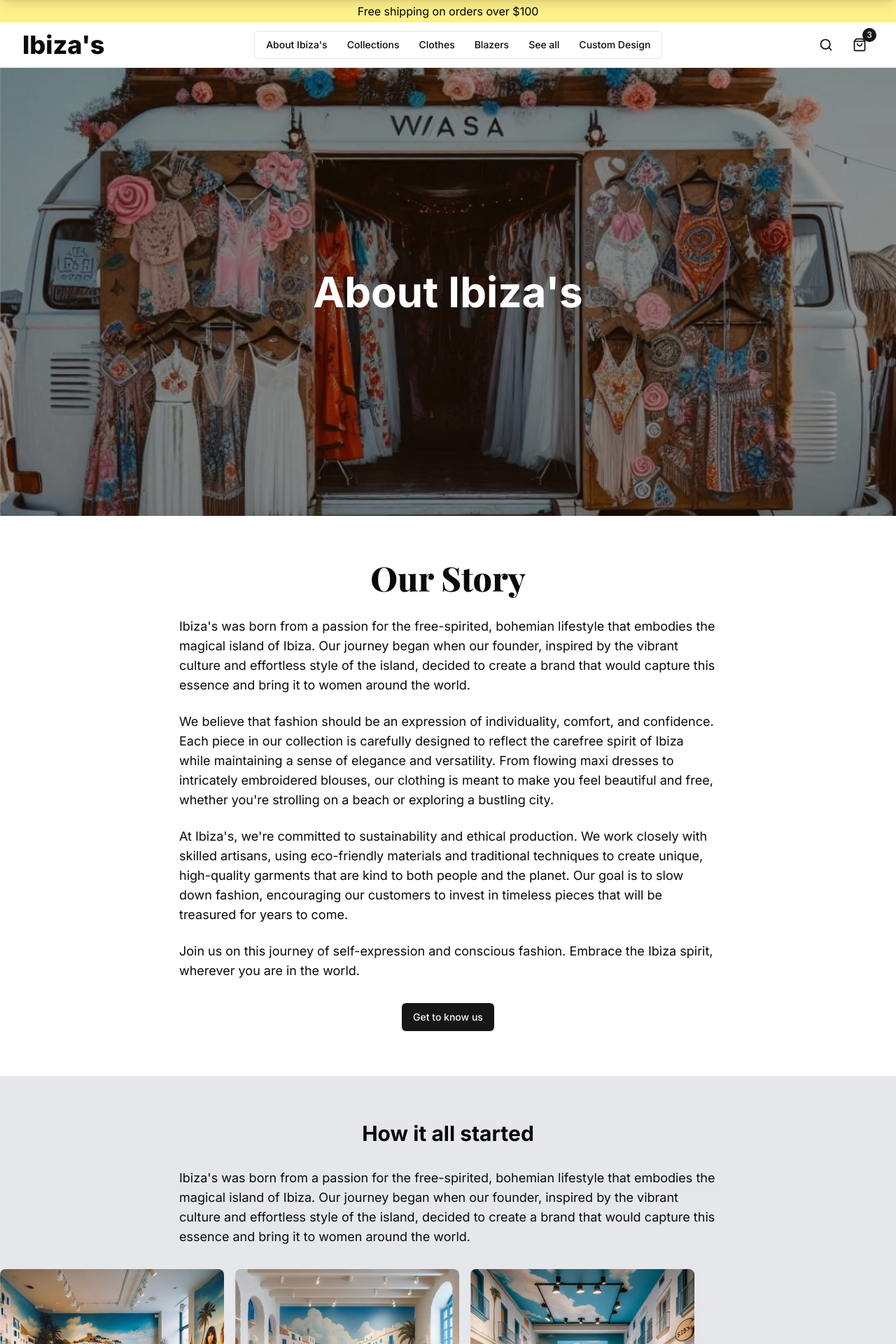
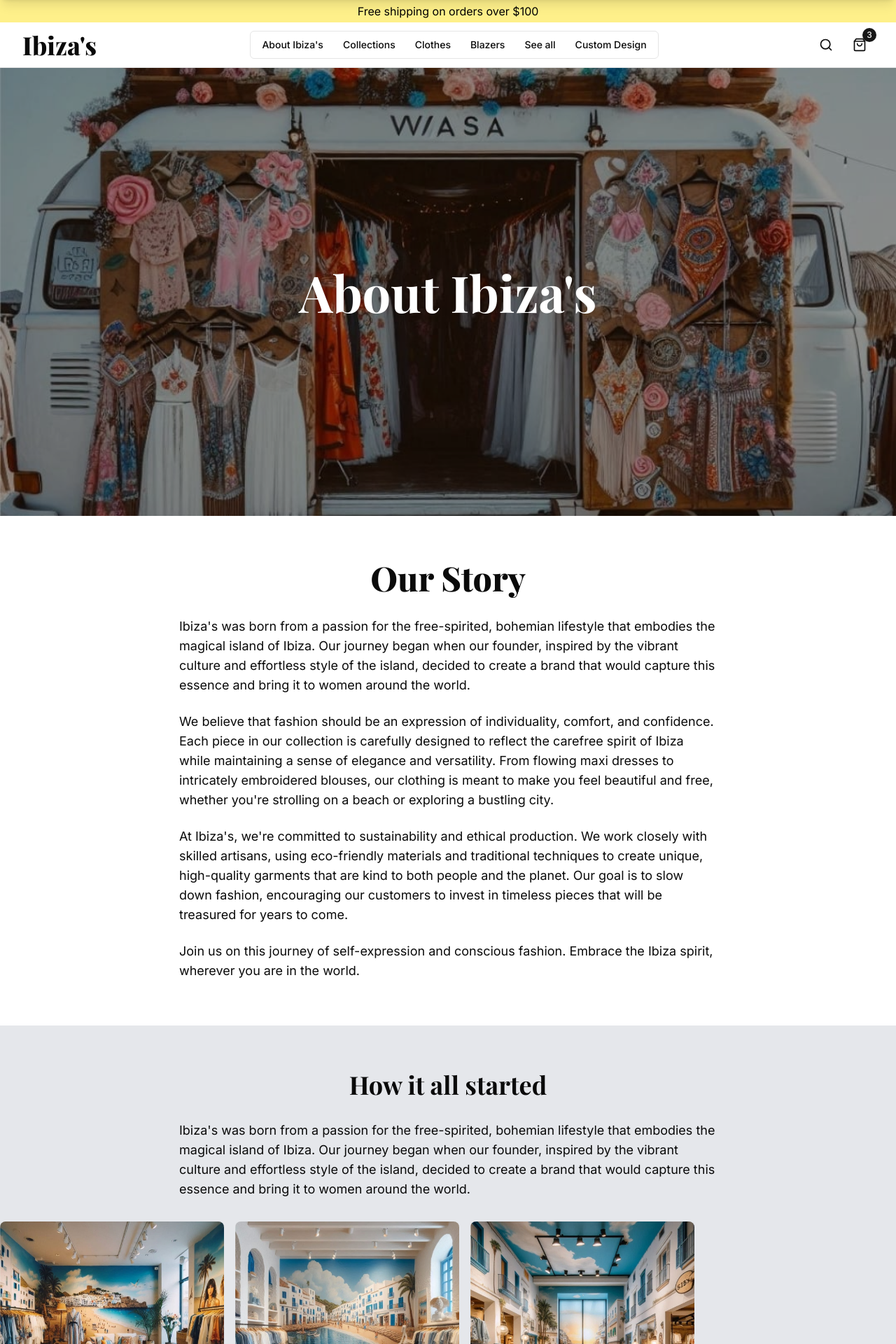
Before and after one commit to junaid786-prog/ibiza, a Next.js app: page /about in a window 1280 px wide. Shown: the top 1920 px of the page at 70% size. Built offline with nearby package versions, Linux system fonts and the light colour scheme; a web font is replaced by a local one.

Commit message:
about page

```diff
--- a/app/about/page.tsx
+++ b/app/about/page.tsx
@@ -10,7 +10,7 @@ export default function AboutPage() {
         <div className="flex flex-col min-h-screen">
             <main className="flex-grow">
                 <AboutHero />
-                <AboutContent />
+                <AboutContent page={true}/>
                 <AboutPress/>
                 <Newsletter />
             </main>
--- a/components/sections/about/AboutContent.jsx
+++ b/components/sections/about/AboutContent.jsx
@@ -7,7 +7,7 @@ const images = [
     { src: '/ibiza-shop.jpeg', alt: 'Artisan at work' },
 ]
 
-export default function AboutContent() {
+export default function AboutContent({page}) {
     return (
         <section className="py-16 px-4 md:px-0 flex flex-col items-center mx-8">
             <div className="container mx-auto max-w-3xl">
@@ -27,7 +27,10 @@ export default function AboutContent() {
                     </p>
                 </div>
             </div>
-            <Button href="/about" className="mt-8">Get to know us</Button>
+            {
+                !page &&
+                <Button href="/about" className="mt-8">Get to know us</Button>
+            }
         </section>
     )
 }
--- a/components/sections/about/AboutHero.jsx
+++ b/components/sections/about/AboutHero.jsx
@@ -11,7 +11,7 @@ export default function AboutHero() {
                 priority
             />
             <div className="absolute inset-0 bg-black bg-opacity-40 flex items-center justify-center">
-                <h1 className="text-4xl md:text-6xl font-bold text-white text-center">
+                <h1 className="text-7xl font-bold text-white text-center font-serif">
                     About Ibiza's
                 </h1>
             </div>
--- a/components/sections/about/AboutPress.tsx
+++ b/components/sections/about/AboutPress.tsx
@@ -10,7 +10,7 @@ export default function AboutPress() {
     return (
         <section className="py-16 px-4 md:px-0 flex flex-col items-center bg-gray-200">
             <div className="container mx-auto max-w-3xl">
-                <h2 className="text-3xl font-bold mb-8 text-center">How it all started</h2>
+                <h2 className="text-4xl font-bold mb-8 text-center font-serif">How it all started</h2>
                 <div className="space-y-6 text-lg">
                     <p>
                         Ibiza's was born from a passion for the free-spirited, bohemian lifestyle that embodies the magical island of Ibiza. Our journey began when our founder, inspired by the vibrant culture and effortless style of the island, decided to create a brand that would capture this essence and bring it to women around the world.
--- a/components/sections/news-letter.jsx
+++ b/components/sections/news-letter.jsx
@@ -3,7 +3,7 @@ import { Button } from '@/components/ui/button'
 
 export default function Newsletter() {
     return (
-        <section className="py-16 bg-[#e6dfd8]">
+        <section className="py-16">
             <div className="container mx-auto px-4">
                 <div className="max-w-2xl mx-auto text-center">
                     <h2 className="text-3xl font-bold mb-4 text-[#333333]">Stay Connected</h2>
--- a/components/shared/navbar.tsx
+++ b/components/shared/navbar.tsx
@@ -47,7 +47,7 @@ export default function Navbar() {
                 </Sheet>
               </Button>
               <Link href="/" className="flex-shrink-0 flex items-center">
-                <span className="text-4xl font-extrabold">{brand}</span>
+                <span className="text-4xl font-extrabold font-serif">{brand}</span>
               </Link>
             </div>
             {/* Main navbar */}
```
